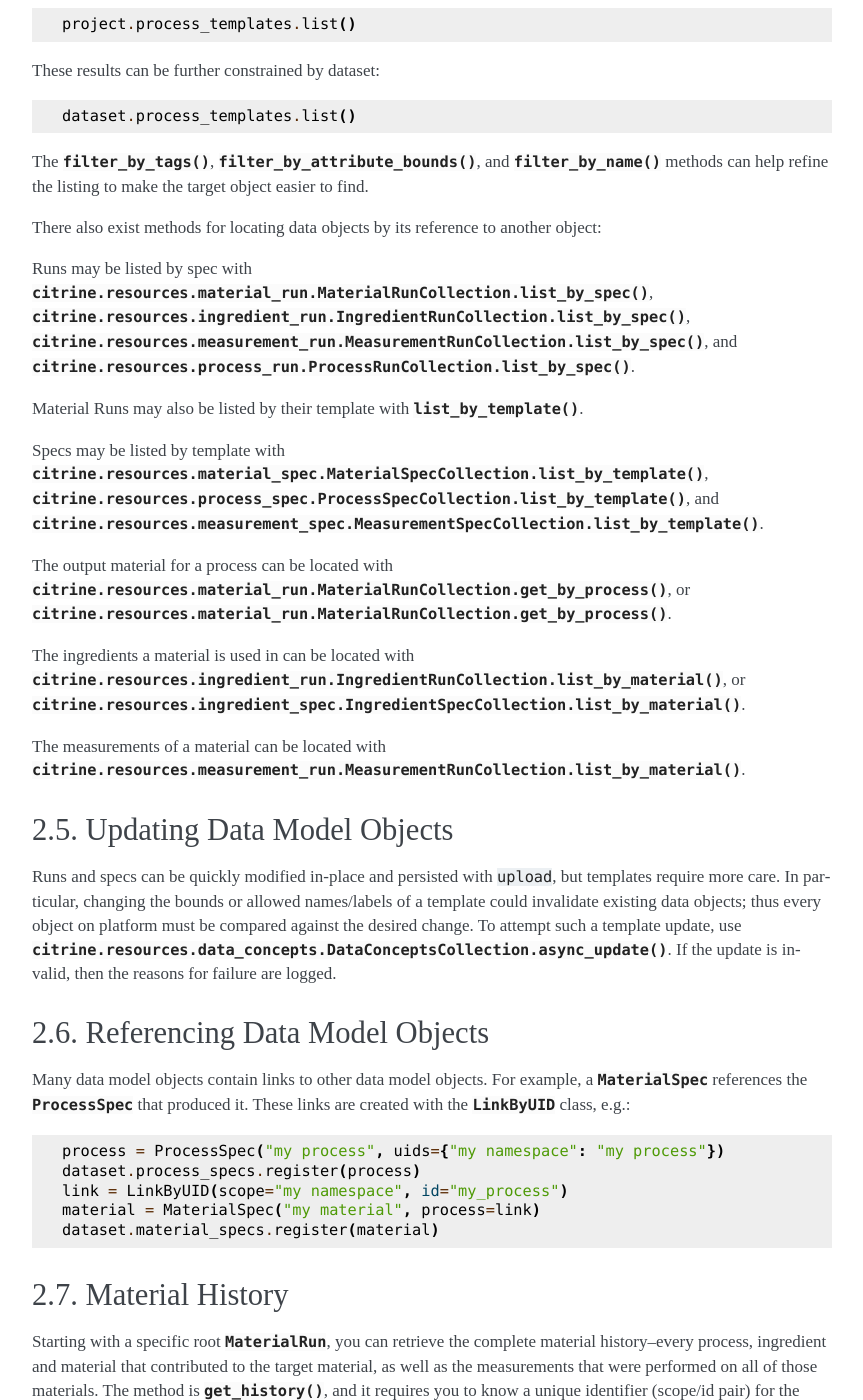
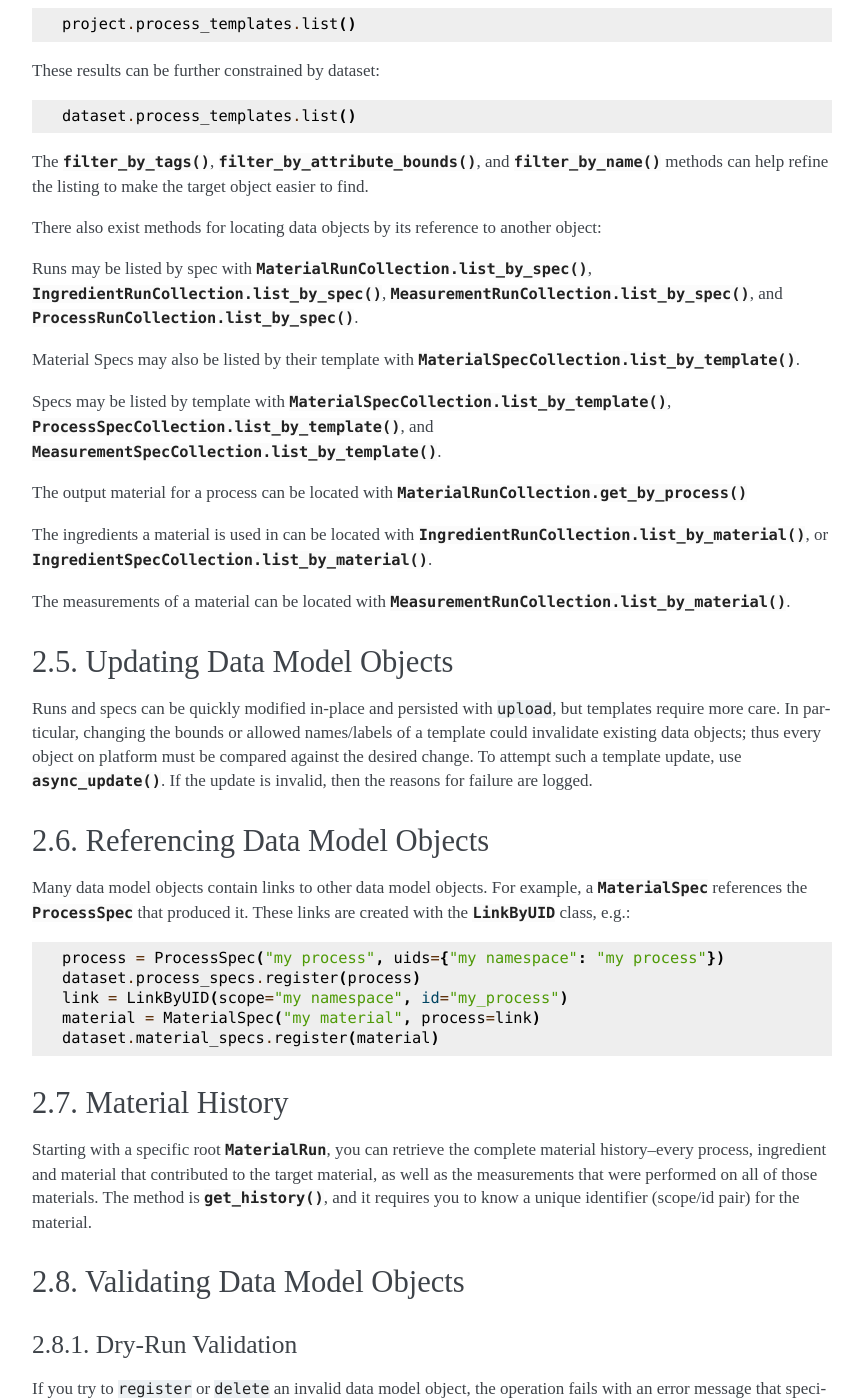
Before and after one commit to CitrineInformatics/citrine-python, a Sphinx documentation site: the page built from docs/source/data_entry.rst, in a window 1280 px wide and 1400 px high, scrolled down 1178 px. Shown: the whole window, without its empty margins (348-1211 px from the left). Built offline with Sphinx 7.4.7, drawn with Linux system fonts in a browser that asks for light colours; some of the changed text lies outside the part shown.

Commit message:
clean up data entry docs

```diff
--- a/docs/source/data_entry.rst
+++ b/docs/source/data_entry.rst
@@ -7,7 +7,7 @@ Creating Data Model Objects
 ---------------------------------
 
 Each data object and template in the GEMD_ data model has a corresponding resource in the Citrine Python Client.
-For example, the :class:`citrine.resources.process_spec.ProcessSpec` class implements the ProcessSpec_ object in GEMD_.
+For example, the :class:`~citrine.resources.process_spec.ProcessSpec` class implements the ProcessSpec_ object in GEMD_.
 The Citrine Python Client implementations are consistent with the GEMD_ model specification.
 
 The Citrine Python Client is built on top of and entirely interoperable with the gemd-python_ package.
@@ -42,7 +42,7 @@ For example:
 Note that registration must be performed within the scope of a dataset: the dataset into which the objects are being written.
 The data model object collections that are defined with the project scope (such as `project.process_specs`) are read-only and will throw an error if their register method is called.
 
-If you have GEMD_ objects, e.g. :class:`gemd.entity.object.process_spec.ProcessSpec`, you can register it just like the objects defined in the Citrine Python Client.
+If you have GEMD_ objects, e.g. :class:`~gemd.entity.object.process_spec.ProcessSpec`, you can register it just like the objects defined in the Citrine Python Client.
 
 
 Finding Data Model Objects
@@ -76,35 +76,34 @@ methods can help refine the listing to make the target object easier to find.
 There also exist methods for locating data objects by its reference to another object:
 
 Runs may be listed by spec with
-:meth:`citrine.resources.material_run.MaterialRunCollection.list_by_spec`,
-:meth:`citrine.resources.ingredient_run.IngredientRunCollection.list_by_spec`,
-:meth:`citrine.resources.measurement_run.MeasurementRunCollection.list_by_spec`,
-and :meth:`citrine.resources.process_run.ProcessRunCollection.list_by_spec`.
+:meth:`MaterialRunCollection.list_by_spec() <citrine.resources.material_run.MaterialRunCollection.list_by_spec>`,
+:meth:`IngredientRunCollection.list_by_spec() <citrine.resources.ingredient_run.IngredientRunCollection.list_by_spec>`,
+:meth:`MeasurementRunCollection.list_by_spec() <citrine.resources.measurement_run.MeasurementRunCollection.list_by_spec>`,
+and :meth:`ProcessRunCollection.list_by_spec() <citrine.resources.process_run.ProcessRunCollection.list_by_spec>`.
 
-Material Runs may also be listed by their template with
-:meth:`~citrine.resources.material_spec.MaterialSpecCollection.list_by_template`.
+Material Specs may also be listed by their template with
+:meth:`MaterialSpecCollection.list_by_template() <citrine.resources.material_spec.MaterialSpecCollection.list_by_template>`.
 
 Specs may be listed by template with
-:meth:`citrine.resources.material_spec.MaterialSpecCollection.list_by_template`,
-:meth:`citrine.resources.process_spec.ProcessSpecCollection.list_by_template`,
-and :meth:`citrine.resources.measurement_spec.MeasurementSpecCollection.list_by_template`.
+:meth:`MaterialSpecCollection.list_by_template() <citrine.resources.material_spec.MaterialSpecCollection.list_by_template>`,
+:meth:`ProcessSpecCollection.list_by_template() <citrine.resources.process_spec.ProcessSpecCollection.list_by_template>`,
+and :meth:`MeasurementSpecCollection.list_by_template() <citrine.resources.measurement_spec.MeasurementSpecCollection.list_by_template>`.
 
 The output material for a process can be located with
-:meth:`citrine.resources.material_run.MaterialRunCollection.get_by_process`,
-or :meth:`citrine.resources.material_run.MaterialRunCollection.get_by_process`.
+:meth:`MaterialRunCollection.get_by_process() <citrine.resources.material_run.MaterialRunCollection.get_by_process>`
 
 The ingredients a material is used in can be located with
-:meth:`citrine.resources.ingredient_run.IngredientRunCollection.list_by_material`,
-or :meth:`citrine.resources.ingredient_spec.IngredientSpecCollection.list_by_material`.
+:meth:`IngredientRunCollection.list_by_material() <citrine.resources.ingredient_run.IngredientRunCollection.list_by_material>`,
+or :meth:`IngredientSpecCollection.list_by_material() <citrine.resources.ingredient_spec.IngredientSpecCollection.list_by_material>`.
 
 The measurements of a material can be located with
-:meth:`citrine.resources.measurement_run.MeasurementRunCollection.list_by_material`.
+:meth:`MeasurementRunCollection.list_by_material() <citrine.resources.measurement_run.MeasurementRunCollection.list_by_material>`.
 
 Updating Data Model Objects
 ---------------------------
 Runs and specs can be quickly modified in-place and persisted with ``upload``, but templates require more care.
 In particular, changing the bounds or allowed names/labels of a template could invalidate existing data objects; thus every object on platform must be compared against the desired change.
-To attempt such a template update, use :meth:`citrine.resources.data_concepts.DataConceptsCollection.async_update`.
+To attempt such a template update, use :meth:`~citrine.resources.data_concepts.DataConceptsCollection.async_update`.
 If the update is invalid, then the reasons for failure are logged.
 
 Referencing Data Model Objects
--- a/docs/source/getting_started/basic_functionality.rst
+++ b/docs/source/getting_started/basic_functionality.rst
@@ -25,14 +25,14 @@ creates a process spec with the display name "Buy ammonium chloride" and no othe
 
 To persist a resource in the database, you must upload it using the ``register`` command of the relevant collection.
 Assume there is a dataset ``battery_dataset_1``.
-This dataset has an attribute `.process_specs`, representing the collection of all process specs.
-The process spec collection has a `register` command, which registers the process spec, like so:
+This dataset has an attribute ``.process_specs``, which produces a :class:`~citrine.resources.process_spec.ProcessSpecCollection`.
+The collection has a ``register`` command, which registers the :class:`~citrine.resources.process_spec.ProcessSpec`, like so:
 
 .. code-block:: python
 
     battery_dataset_1.process_specs.register(buy_electrolyte_spec)
 
-If you tried to register the process spec to the dataset's material run collection, using ``battery_dataset_1.material_runs.register(buy_electrolyte_spec)``, then an error would result (since the types don't match).
+If you tried to register the process spec to the dataset's material run collection, using ``battery_dataset_1.material_runs.register(buy_electrolyte_spec)``, then an error would result since the types don't match.
 
 The ``register`` command returns a copy of the resource as it now exists in the database.
 The database may decorate the object with additional information, such as a unique identifier string that you can use to retrieve it in the future.
--- a/docs/source/getting_started/datasets.rst
+++ b/docs/source/getting_started/datasets.rst
@@ -62,7 +62,7 @@ A dataset can be deleted using the project from which it originates. Note that t
 Example
 ^^^^^^^
 
-Assume you have a "band gaps project" with known ID, ``band_gaps_project_id``, and are trying to delete a dataset within that project with known ID, `strehlow_cook_dataset_id`.
+Assume you have a "band gaps project" with known ID, ``band_gaps_project_id``, and are trying to delete a dataset within that project with known ID, ``strehlow_cook_dataset_id``.
 
 .. code-block:: python
 
```
Also changed, not shown: other parts of docs/source/getting_started/datasets.rst (+1 -1 lines).
